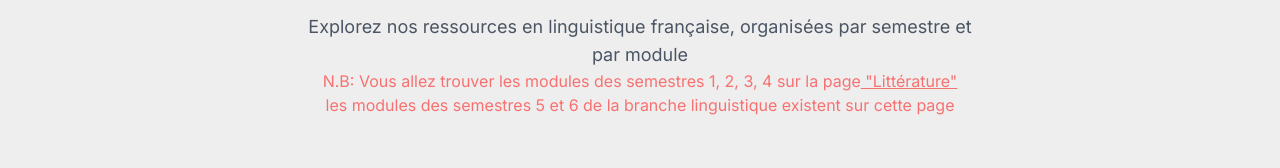
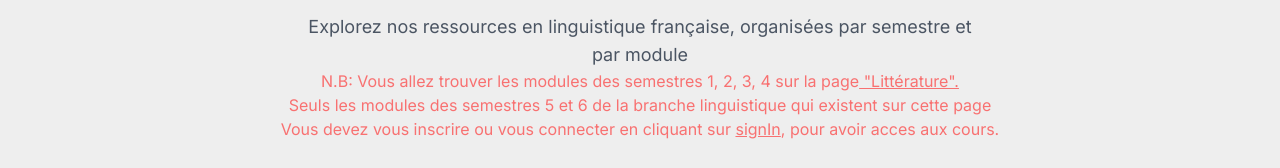
Before and after one commit to SouhaiBusiness/frstudies, a Next.js app: page /linguistics in a window 1280 px wide. Shown: the part 155-323 px from the top of the page. Built offline with nearby package versions, Linux system fonts and the light colour scheme; no server answers; the database is empty.

Commit message:
N.B literature and linguistics page : signIn before getting courses is mendatory

```diff
--- a/app/linguistics/page.tsx
+++ b/app/linguistics/page.tsx
@@ -113,7 +113,9 @@ export default function LinguisticsPage() {
           Explorez nos ressources en linguistique française, organisées par semestre et par module
         </p>
         <p className="text-red-400">N.B: Vous allez trouver les modules des semestres 1, 2, 3, 4 sur la page
-          <Link href="/literature" className="underline"> "Littérature"</Link> <br></br> les modules des semestres 5 et 6 de la branche linguistique existent sur cette page </p>
+          <Link href="/literature" className="underline"> "Littérature".</Link> <br></br> Seuls les modules des semestres 5 et 6
+          de la branche linguistique qui existent sur cette page </p>
+        <p className="text-red-400">Vous devez vous inscrire ou vous connecter en cliquant sur <Link href="/signIn" className="underline">signIn</Link>, pour avoir acces aux cours.</p>
       </div>
 
       <SemesterFilter activeSemester={activeSemester} onSemesterChange={setActiveSemester} />
--- a/app/literature/page.tsx
+++ b/app/literature/page.tsx
@@ -4,6 +4,7 @@ import { useState, useEffect } from "react"
 import { Loader2 } from "lucide-react"
 import SemesterFilter from "@/components/semester-filter"
 import ModuleList from "@/components/module-list"
+import Link from "next/link"
 
 // Define the modules for literature by semester
 const literatureModules = {
@@ -299,6 +300,8 @@ export default function LiteraturePage() {
         <p className="text-lg text-gray-600 max-w-2xl mx-auto">
           Explorez nos ressources en littérature française, organisées par semestre et par module
         </p>
+        <p className="text-red-400">Vous devez vous inscrire ou vous connecter en cliquant sur <Link href="/signIn" className="underline">signIn</Link>,
+        pour avoir acces aux cours.</p>
       </div>
 
       <SemesterFilter activeSemester={activeSemester} onSemesterChange={setActiveSemester} />
```
